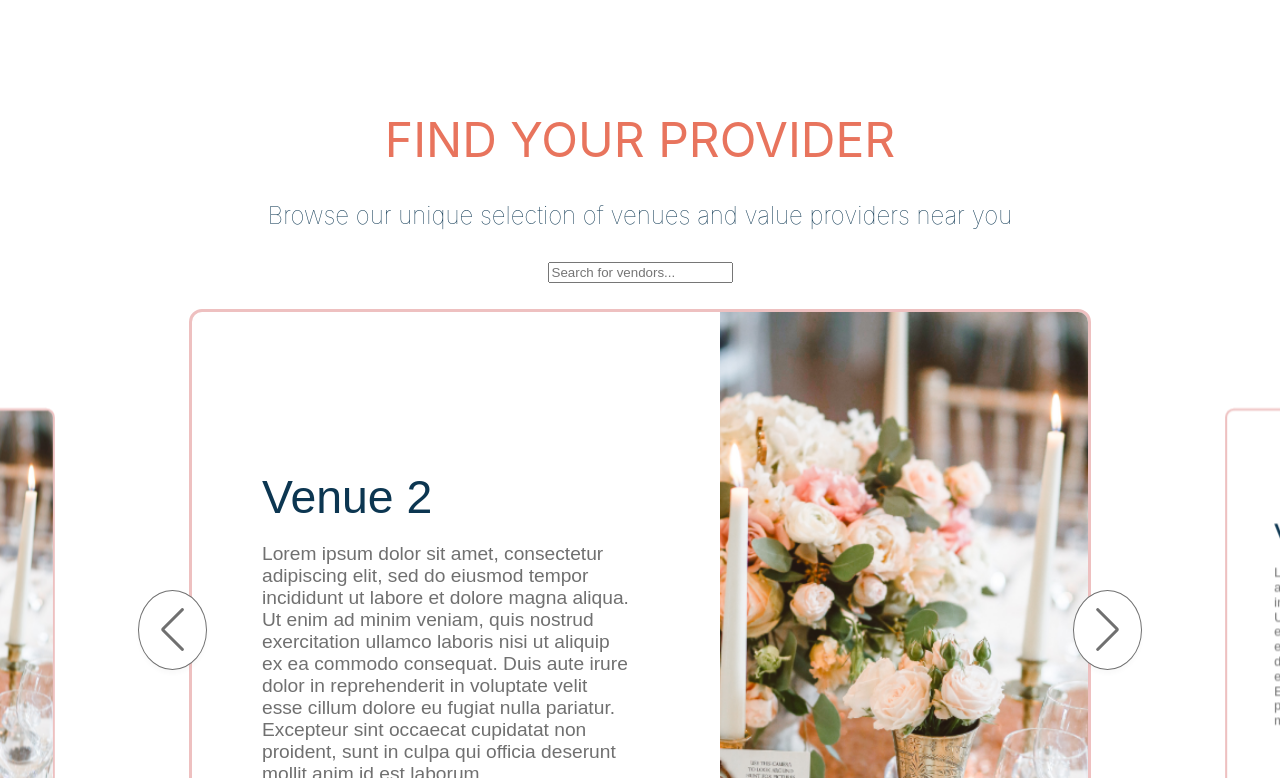
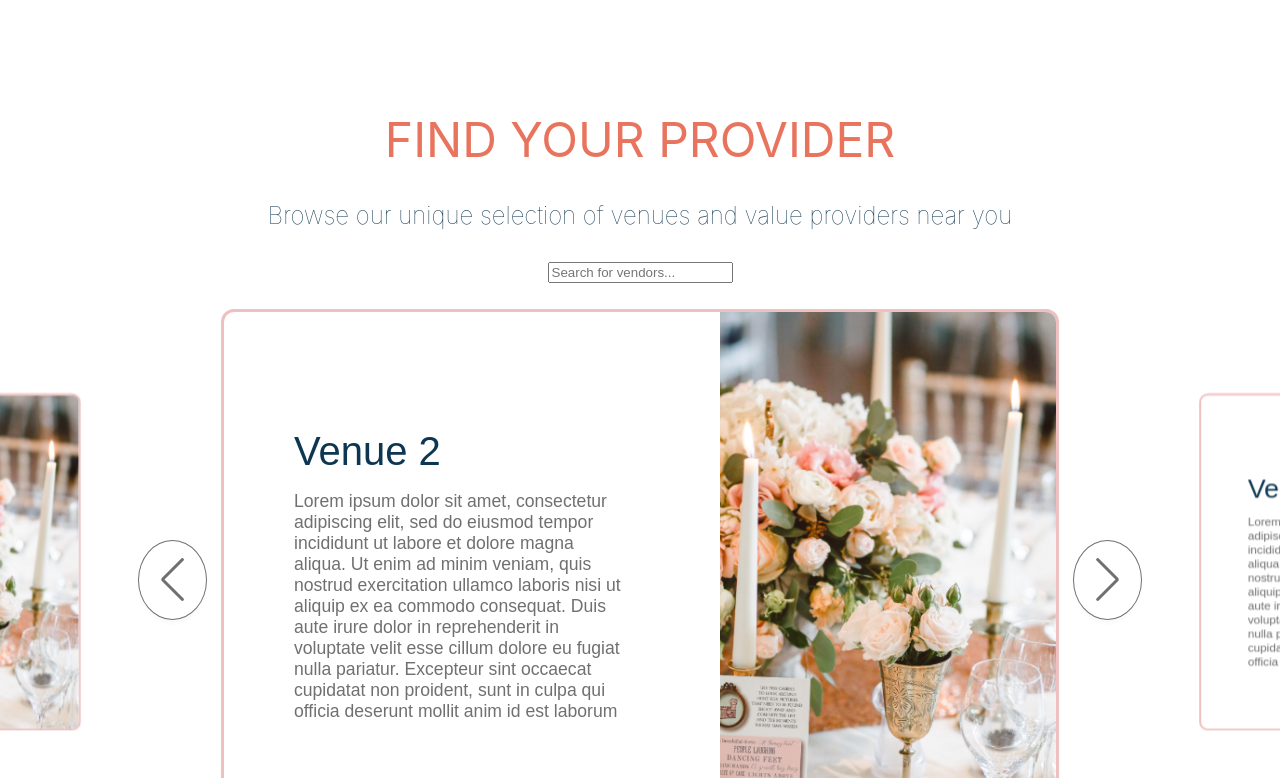
Before and after one commit to SaraBaassiri/Munasabti, a React (Create React App) app: page / in a window 1280 px wide. Shown: the part 842-1620 px from the top of the page. Built offline with nearby package versions, Linux system fonts and the light colour scheme; no server answers; a web font is replaced by a local one.

Commit message:
Update Home.css

```diff
--- a/src/Views/Public/Home/Home.css
+++ b/src/Views/Public/Home/Home.css
@@ -37,6 +37,7 @@
 
 .FindProv {
   height: 100vh;
+  margin-bottom: 20%;
 }
 
 .FindProv-text {
@@ -98,11 +99,11 @@
     flex-direction: row;
     justify-content: center;
     align-items: center;
-    height: 600px;
+    height: 500px;
     border-radius: 13px;
     border: 3px solid #EEC0C0;
     background-color: white;
-    width: 70vw;
+    width: 65vw;
 }
 
 .HomeSwiper-slide-text{
@@ -117,7 +118,7 @@
 }
 
 .HomeSwiper-slide-text h1 {
-    font-size: 2.9rem;
+    font-size: 2.5rem;
     font-weight: 500;
     margin-bottom: 0;
     font-family: "butler", sans-serif;
@@ -126,8 +127,8 @@
 }
 
 .HomeSwiper-slide-text p {
-    font-size: 1.2rem;
-    font-weight: light;
+    font-size: 1.1rem;
+    font-weight: lighter;
     color: #707070;
     margin-top: 0;
     margin-bottom: 0;
```
